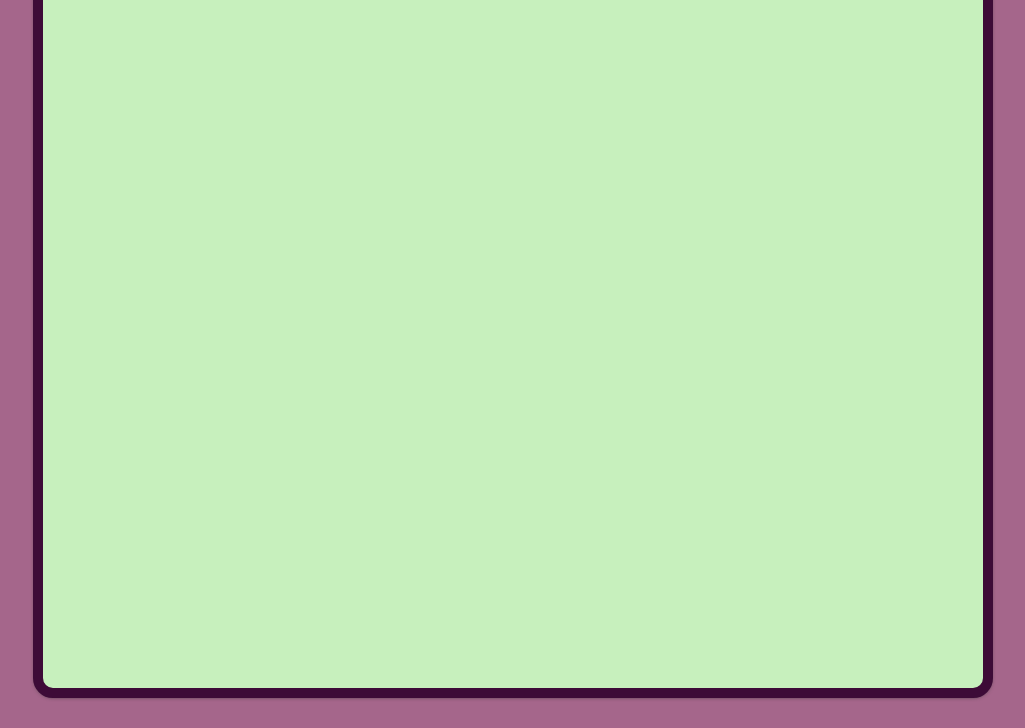
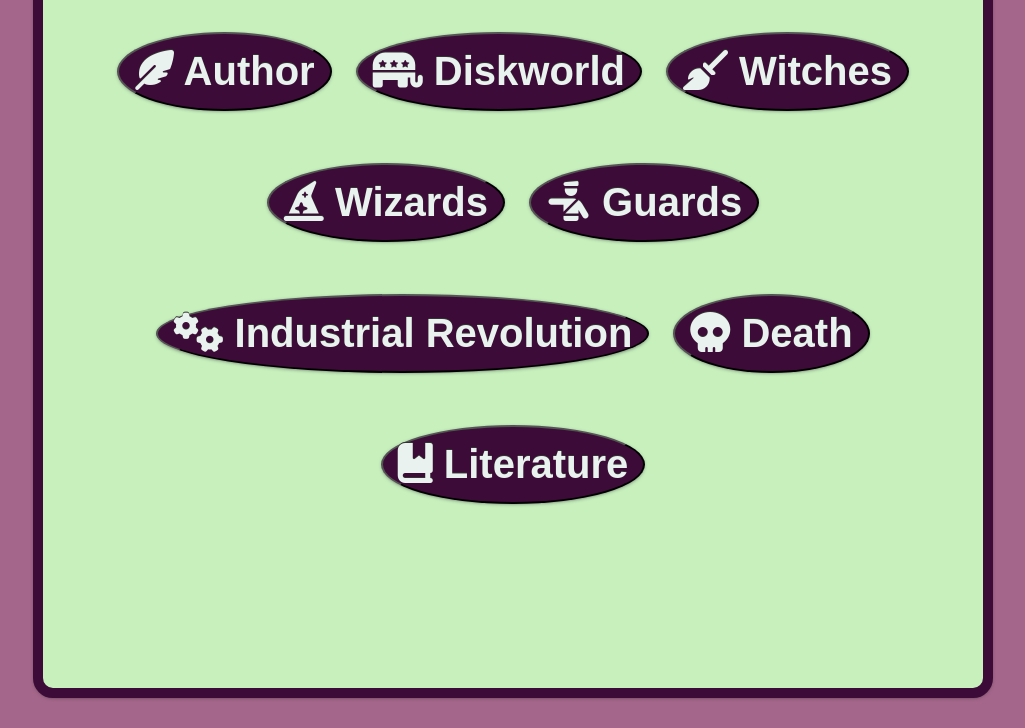
Before and after one commit to Charlie-Lambino-Worthington/terriprachettquiz, a plain HTML site: page index.html in a window 1280 px wide. Shown: the part 72-800 px from the top of the page, without its empty margins (127-1152 px from the left). Drawn offline with Linux system fonts and the light colour scheme.

Commit message:
ajust javascript to add authorquestion function

```diff
--- a/assets/js/script.js
+++ b/assets/js/script.js
@@ -1,8 +1,9 @@
 const authorQuestionElement = document.getElementById('authorquestion');
-const answerButtons = document.getElementByclass('btn--default')
+const answerButtons = document.getElementsByClassName('btn--default')
 
 function setAuthorQuestion() {
-
+  let currentquestion = authorQuestions[0];
+  document.getElementById(authorQuestionElement).innerHTML = currentQuestion.question;
 }
 
 const authorquestions = [
--- a/index.html
+++ b/index.html
@@ -11,10 +11,10 @@
 </head>
 <body>
     <div class="container homepage">
-        <div class="container-question hide">
+        <div class="container-question">
             <div class="controls">
                 <h1>pick your catagory</h1>
-               <a href="author.html"> <button id="authorcatagory" class="startbtn"><i class="fa-solid fa-feather-pointed"></i> Author</button></a>
+               <a href="author.html"> <button onclick="setAuthorQuestion()" id="authorcatagory" class="startbtn"><i class="fa-solid fa-feather-pointed"></i> Author</button></a>
                 <a href="disk.html"><button id="diskworldcatagory" class="startbtn"><i class="fa-solid fa-republican"></i> Diskworld</button></a>
                 <a href="witches.html"><button id="witchescatagory" class="startbtn"><i class="fa-solid fa-broom"></i> Witches</button></a>
                 <a href="wizards.html"><button id="wizardscatagory" class="startbtn"><i class="fa-solid fa-hat-wizard"></i> Wizards</button></a>
@@ -25,5 +25,6 @@
             </div>
         </div>
     </div>
+    <script src="assets/js/script.js"></script>
 </body>
 </html>
```
